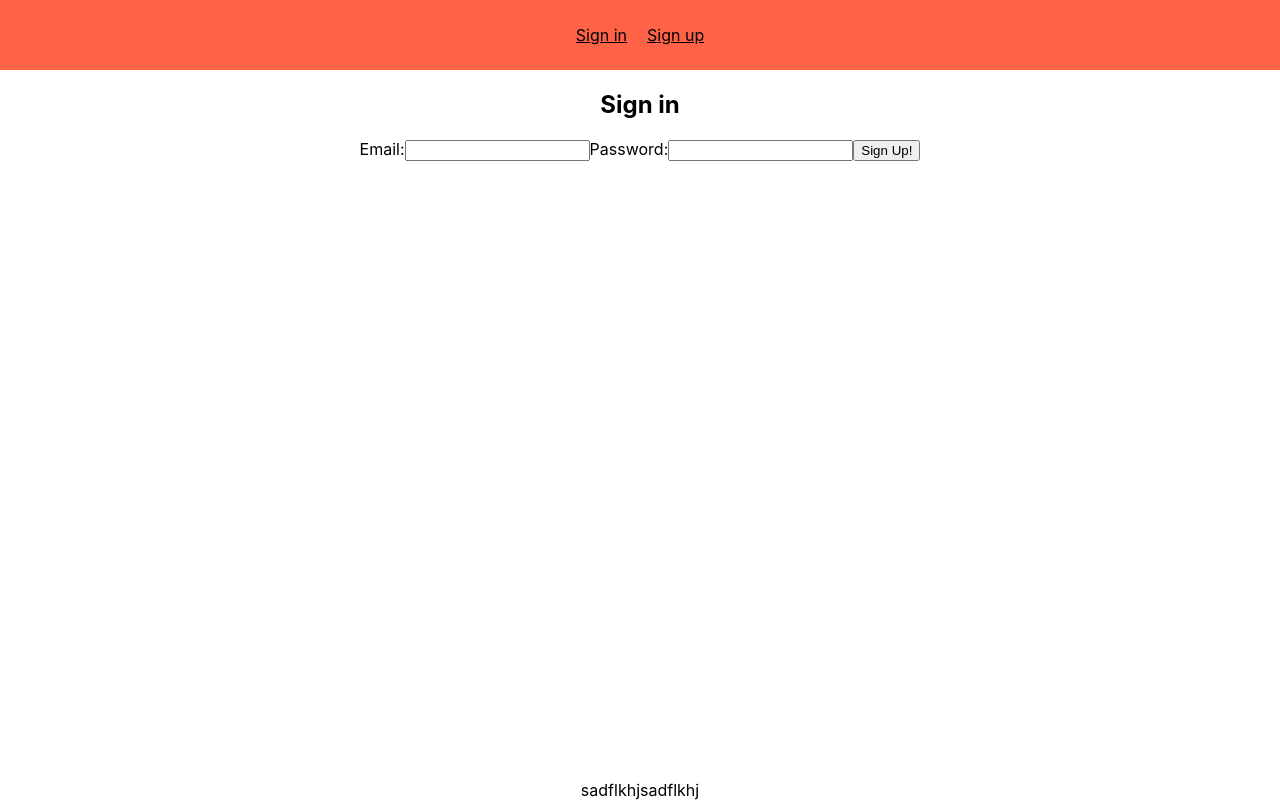
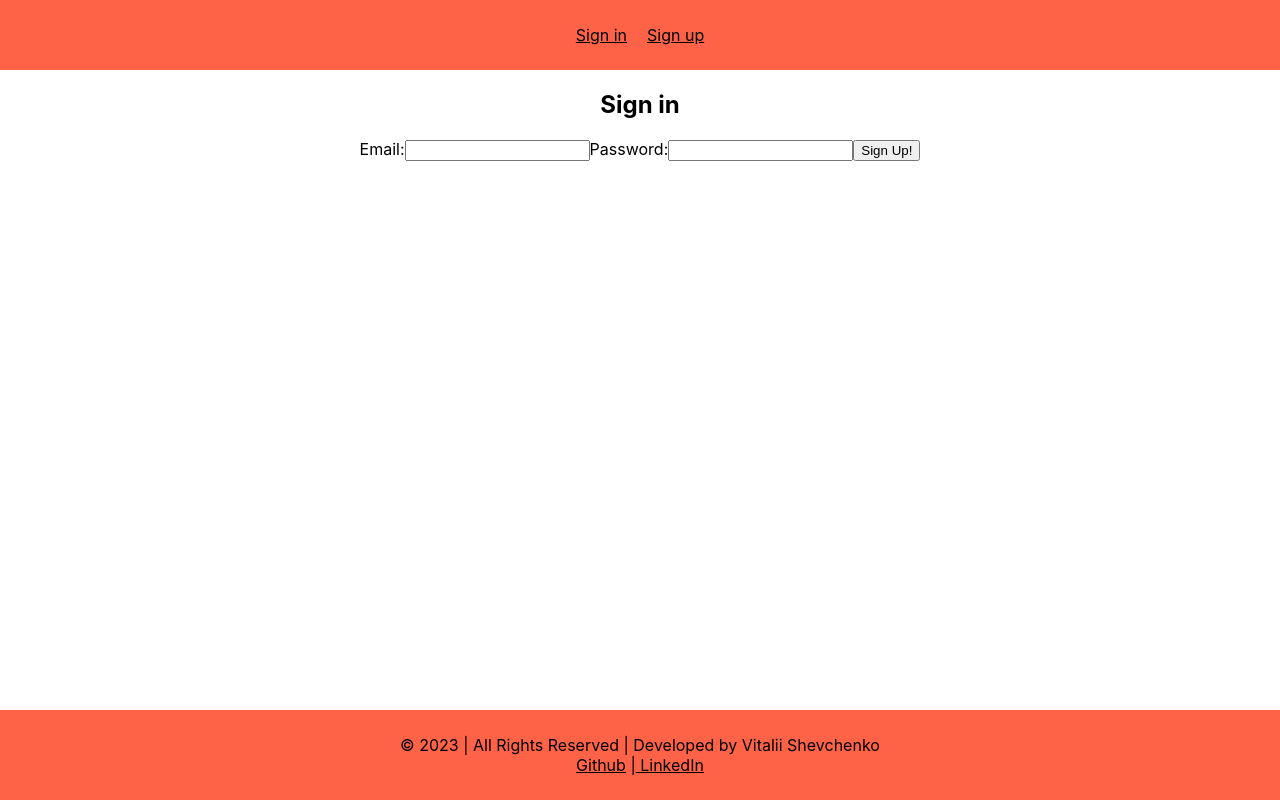
Before and after one commit to gradussus/goit-react-hw-08-phonebook, a React (Create React App) app: page /goit-react-hw-08-phonebook/login in a window 1280 px wide. Built offline with nearby package versions, Linux system fonts and the light colour scheme.

Commit message:
addFooter

```diff
--- a/src/components/ContactForm/ContactForm.styled.jsx
+++ b/src/components/ContactForm/ContactForm.styled.jsx
@@ -1,7 +1,7 @@
 import styled from 'styled-components';
 
 export const AddContactForm = styled.form`
-  background-color: #b1cede;
+  background-color: tomato;
   max-width: 450px;
   border-radius: 10px;
   text-align: center;
--- a/src/components/ContactList/ContactList.styled.jsx
+++ b/src/components/ContactList/ContactList.styled.jsx
@@ -5,7 +5,7 @@ export const List = styled.ul`
   display: flex;
   flex-direction: column;
   width: 500px;
-  background-color: #ffd1e0;
+  background-color: tomato;
   border-radius: 10px;
   padding: 25px;
   margin-left: auto;
--- a/src/components/Layout/Layout.jsx
+++ b/src/components/Layout/Layout.jsx
@@ -4,7 +4,14 @@ import { Outlet } from 'react-router-dom';
 import { getIsLoggedIn } from 'redux/auth/authSelectors';
 import { useSelector } from 'react-redux';
 
-import { Header, Link, Footer, Wrapper, Main } from './Layout.styled';
+import {
+  Header,
+  Link,
+  Footer,
+  Wrapper,
+  Main,
+  SocialLink,
+} from './Layout.styled';
 
 export const Layout = () => {
   const isLoggedIn = useSelector(getIsLoggedIn);
@@ -12,7 +19,6 @@ export const Layout = () => {
     <Wrapper>
       <Header>
         <nav>
-          {/* <Link to={'/contacts'}>Contacts</Link> */}
           {isLoggedIn ? (
             <UserMenu />
           ) : (
@@ -28,7 +34,14 @@ export const Layout = () => {
           <Outlet />
         </Suspense>
       </Main>
-      <Footer>sadflkhjsadflkhj</Footer>
+      <Footer>
+        © 2023 | All Rights Reserved | Developed by Vitalii Shevchenko <br />
+        <SocialLink href="https://github.com/gradussus">Github</SocialLink> |
+        <SocialLink href="https://www.linkedin.com/in/vitalii-shevchenko/">
+          {' '}
+          LinkedIn
+        </SocialLink>
+      </Footer>
     </Wrapper>
   );
 };
--- a/src/components/Layout/Layout.styled.jsx
+++ b/src/components/Layout/Layout.styled.jsx
@@ -23,4 +23,11 @@ export const Wrapper = styled.div`
 export const Main = styled.main`
   flex: 1 1 auto;
 `;
-export const Footer = styled.footer``;
+export const Footer = styled.footer`
+  background-color: tomato;
+  padding-bottom: 25px;
+  padding-top: 25px;
+`;
+export const SocialLink = styled.a`
+  color: black;
+`;
--- a/src/pages/Contacts/Contacts.jsx
+++ b/src/pages/Contacts/Contacts.jsx
@@ -1,12 +1,8 @@
 import { ContactForm } from '../../components/ContactForm/ContactForm';
 import { ContactList } from '../../components/ContactList/ContactList ';
 import { Filter } from '../../components/Filter/Filter';
-import { useSelector } from 'react-redux';
-import { getContacts } from 'redux/contacts/contactsSelectors';
 
 const Contacts = () => {
-  const { contacts } = useSelector(getContacts);
-  console.log('sadf' + contacts.length);
   return (
     <>
       <h1 style={{ fontFamily: 'Sriracha' }}>Phonebook</h1>
--- a/src/pages/HomePage/HomePage.jsx
+++ b/src/pages/HomePage/HomePage.jsx
@@ -1,10 +1,12 @@
 import { H1, Link } from './HomePage.styled';
+import { useSelector } from 'react-redux';
+import { getIsLoggedIn } from 'redux/auth/authSelectors';
 
 const HomePage = () => {
+  const isLoggedIn = useSelector(getIsLoggedIn);
   return (
-    <main>
-      <H1>Hello, this is Phonebook</H1>
-      <div>
+    <>
+      {/* <div>
         In this application you can save your contacts. To do this, you need to
         <br />
         <br />
@@ -13,8 +15,34 @@ const HomePage = () => {
         <br /> or <br />
         <br />
         <Link to={'/login'}>LOGIN</Link> <br />
-      </div>
-    </main>
+      </div> */}
+      {isLoggedIn ? (
+        <>
+          <H1>Welcome back to Phonebook</H1>
+          <div>
+            Welcome back dear user. All your saved contacts can be found here
+            <br />
+            <br />
+            <Link to={'/contacts'}>YOUR CONTACTS</Link>
+          </div>
+        </>
+      ) : (
+        <>
+          <H1>Hello, this is Phonebook</H1>
+          <div>
+            In this application you can save your contacts. To do this, you need
+            to
+            <br />
+            <br />
+            <Link to={'/register'}>REGISTER</Link>
+            <br />
+            <br /> or <br />
+            <br />
+            <Link to={'/login'}>LOGIN</Link> <br />
+          </div>
+        </>
+      )}
+    </>
   );
 };
 
--- a/src/redux/contacts/contactsOperations.js
+++ b/src/redux/contacts/contactsOperations.js
@@ -1,6 +1,5 @@
-import axios from "axios";
-import { createAsyncThunk } from "@reduxjs/toolkit";
-
+import axios from 'axios';
+import { createAsyncThunk } from '@reduxjs/toolkit';
 
 axios.defaults.baseURL = 'https://connections-api.herokuapp.com';
 
@@ -8,38 +7,35 @@ export const fetchContacts = createAsyncThunk(
   'contacts/fetchContacts',
   async () => {
     try {
-            const { data } = await axios.get('/contacts')
-            return data
-        }
-        catch {
-            window.alert('Something wrong1')
+      const { data } = await axios.get('/contacts');
+      return data;
+    } catch {
+      window.alert('Something wrong');
     }
   }
-)
+);
 
 export const addContact = createAsyncThunk(
   'contacts/addContact',
-    async (contact) => {
+  async contact => {
     try {
-            const { data } = await axios.post('/contacts', contact)
-            return data
-        }
-        catch {
-            window.alert('Something wrong2')
+      const { data } = await axios.post('/contacts', contact);
+      return data;
+    } catch {
+      window.alert('Something wrong');
     }
   }
-)
+);
 
 export const deleteContact = createAsyncThunk(
   'contacts/deleteContacts',
   async id => {
     try {
-            const { data } = await axios.delete(`/contacts/${id}`)
-            return data
-        }
-        catch {
-            window.alert('Something wrong3')
+      const { data } = await axios.delete(`/contacts/${id}`);
+      return data;
+    } catch {
+      window.alert('Something wrong');
     }
   }
-)
+);
 //  Додати редагування!!!
--- a/src/redux/contacts/contactsSlice.js
+++ b/src/redux/contacts/contactsSlice.js
@@ -1,43 +1,37 @@
-import { createSlice } from "@reduxjs/toolkit";
+import { createSlice } from '@reduxjs/toolkit';
 
-import { fetchContacts, addContact, deleteContact } from "./contactsOperations";
+import { fetchContacts, addContact, deleteContact } from './contactsOperations';
 
 const contactsSlice = createSlice({
   name: 'contacts',
   initialState: {
     contacts: [],
     isLoading: false,
-        error: null
-    }   ,
+    error: null,
+  },
   extraReducers: {
     [fetchContacts.pending](state) {
-        console.log('1')
       state.isLoading = true;
     },
     [fetchContacts.fulfilled](state, action) {
-        console.log('2')
       state.isLoading = false;
       state.error = null;
       state.contacts = action.payload;
     },
     [fetchContacts.rejected](state, action) {
-        console.log('3')
       state.isLoading = false;
       state.error = action.payload;
     },
 
     [addContact.pending](state) {
-        console.log('5')
       state.isLoading = true;
     },
     [addContact.fulfilled](state, action) {
-        console.log('6')
       state.isLoading = false;
       state.error = null;
       state.contacts = [...state.contacts, action.payload];
     },
     [addContact.rejected](state, action) {
-        console.log('7')
       state.isLoading = false;
       state.error = action.payload;
     },
@@ -56,6 +50,6 @@ const contactsSlice = createSlice({
     },
 
     //   додати редагування!!!
-    }
-},)
+  },
+});
 export const contactsReducer = contactsSlice.reducer;
```
Also changed, not shown: src/components/ContactList/ContactList .jsx (+4 -3 lines). Lines whose indentation alone changed are shown as unchanged.
